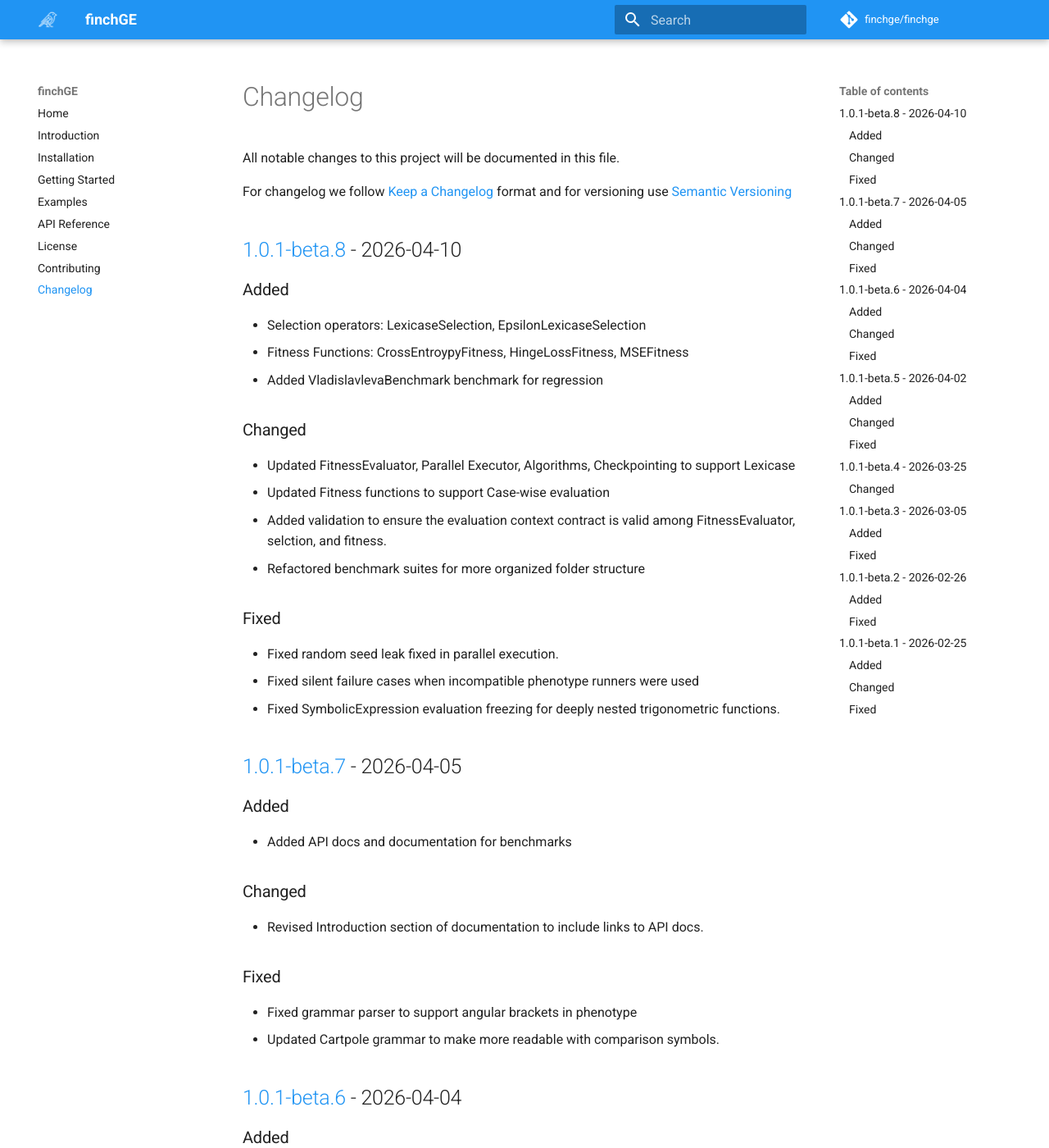
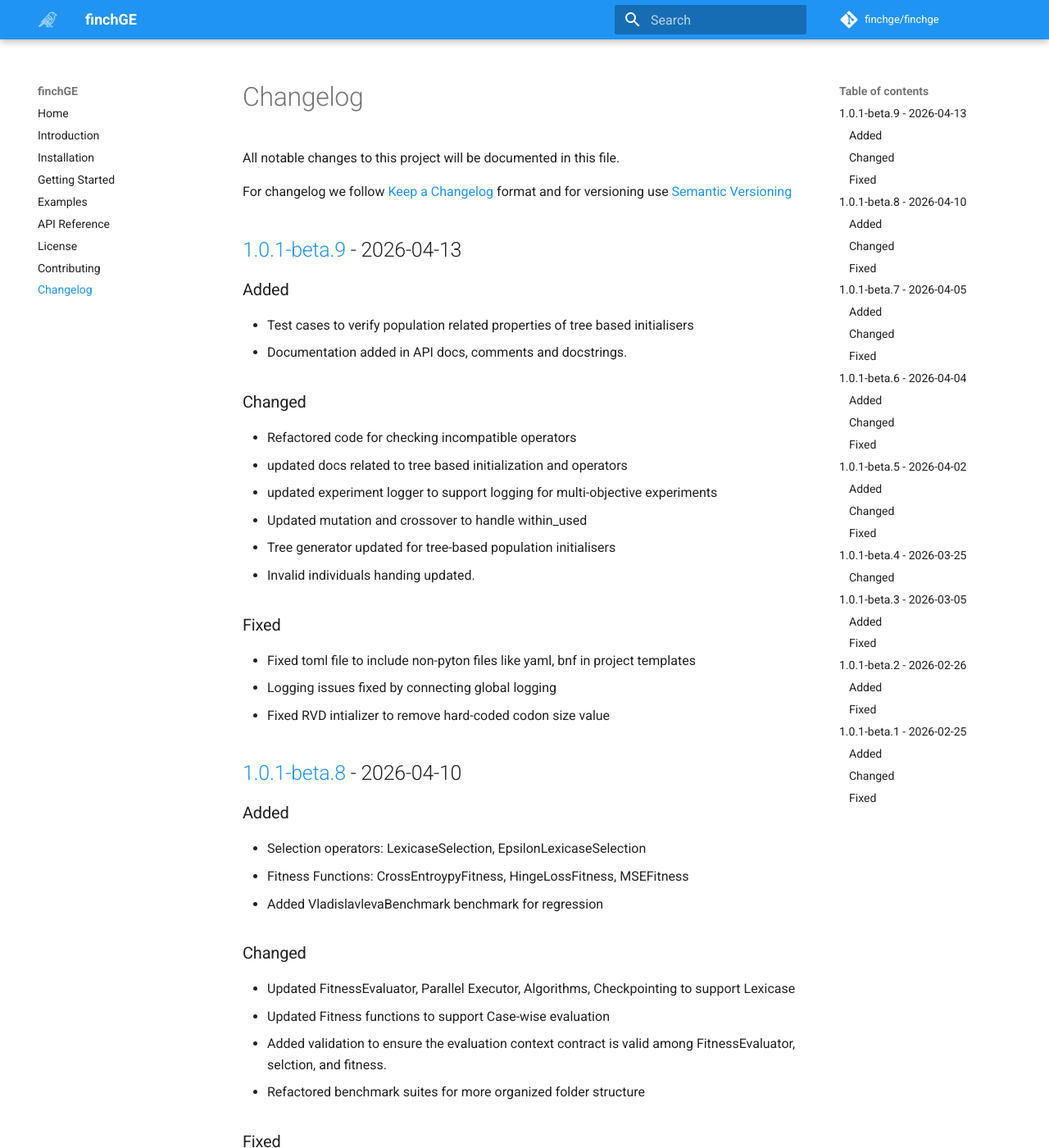
Before and after one commit to darshanz/finchge, an MkDocs documentation site: the page built from docs/changelog.md, in a window 1280 px wide and 1400 px high. Shown: the whole window at 82% size. Built offline with MkDocs 1.6.1 and Material for MkDocs 9.7.7, drawn with Linux system fonts in a browser that asks for light colours; comment, search, counter and statistics services are not loaded; the version menu is left out.

Commit message:
chore: updated changelog and version name for beta.9 release

```diff
--- a/docs/changelog.md
+++ b/docs/changelog.md
@@ -3,6 +3,26 @@
 All notable changes to this project will be documented in this file.
 
 For changelog we follow  [Keep a Changelog](https://keepachangelog.com/en/1.1.0/) format and for versioning use  [Semantic Versioning](https://semver.org/)
+
+
+## [1.0.1-beta.9](https://github.com/finchGE/finchge/releases/tag/v1.0.1-beta.9) - 2026-04-13
+
+### Added
+- Test cases to verify population related properties of tree based initialisers
+- Documentation added in API docs, comments and docstrings.
+
+### Changed
+- Refactored code for checking incompatible operators
+- updated docs related to tree based initialization and operators
+- updated experiment logger to support logging for multi-objective experiments
+- Updated mutation and crossover to handle within_used
+- Tree generator updated for tree-based population initialisers
+- Invalid individuals handing updated.
+
+### Fixed
+-  Fixed toml file to include non-pyton files like yaml, bnf in project templates
+-  Logging issues fixed by connecting global logging
+-  Fixed RVD intializer to remove hard-coded codon size value
 
 
 ## [1.0.1-beta.8](https://github.com/finchGE/finchge/releases/tag/v1.0.1-beta.8) - 2026-04-10
--- a/finchge/__init__.py
+++ b/finchge/__init__.py
@@ -1 +1 @@
-__version__ = "1.0.1-beta.8"
+__version__ = "1.0.1-beta.9"
--- a/pyproject.toml
+++ b/pyproject.toml
@@ -6,7 +6,7 @@ build-backend = "setuptools.build_meta"
 
 [project]
 name = "finchge"
-version = "1.0.1-beta.8"
+version = "1.0.1-beta.9"
 description = "FinchGE is a grammatical evolution library."
 authors = [
     {name = "Sudarshan Pant", email = "sudarshan.pant@gmail.com"},
```
Also changed, not shown: CHANGELOG.md (+20 -0 lines), README.md (+1 -1 lines), docs/index.md (+1 -1 lines), docs/installation.md (+2 -2 lines).
